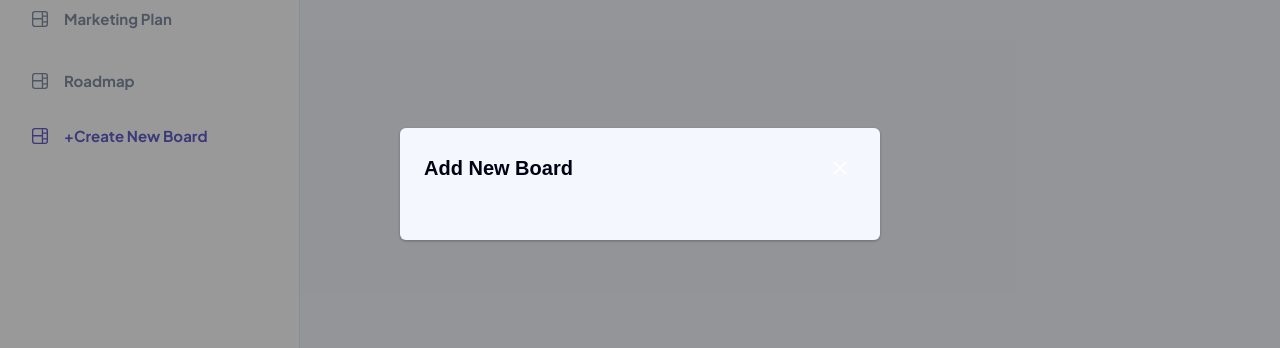
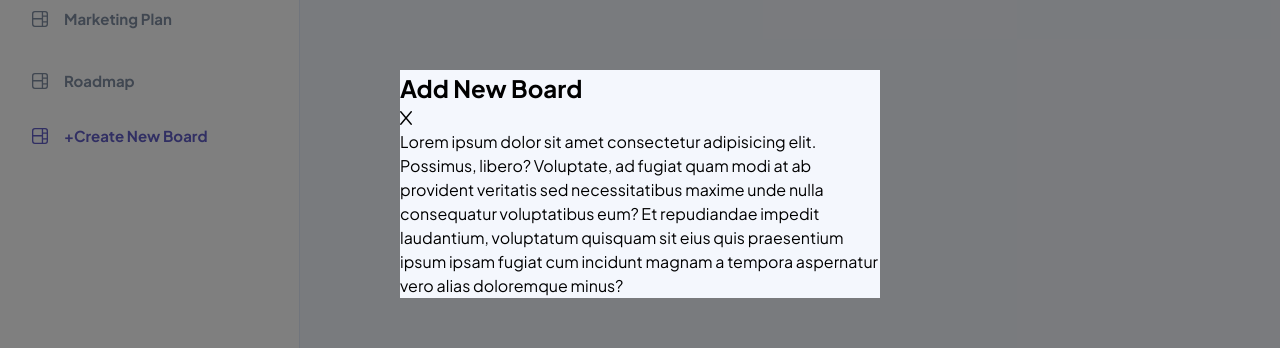
Before and after one commit to KoenCobra/VueKanban, a Vue app: page / in a window 1280 px wide. Both pictures are taken after a click on the button "+Create New Board". Shown: the part 216-564 px from the top of the page. Built offline with nearby package versions, Linux system fonts and the light colour scheme; a web font is replaced by a local one.

Commit message:
added generic dialog

```diff
--- a/index.html
+++ b/index.html
@@ -5,6 +5,7 @@
     <link rel="icon" href="/favicon.ico" />
     <meta name="viewport" content="width=device-width, initial-scale=1.0" />
     <title>Vue Kanban</title>
+    <script src="https://kit.fontawesome.com/c3e5479c48.js" crossorigin="anonymous"></script>
   </head>
   <body>
     <div id="app"></div>
--- a/src/components/generic-dialog.vue
+++ b/src/components/generic-dialog.vue
@@ -1,25 +1,41 @@
 <template>
-  <Dialog
-    @update:visible="hideHandler"
-    v-bind:visible="props.modelValue"
-    modal
-    :header="props.header"
-  >
-    <div class="dialog-body">
-      <slot />
+  <div v-if="props.isDialogVisible" class="dialog-container">
+    <div class="dialog">
+      <div class="dialog-header">
+        <h2>{{ props.header }}</h2>
+        <i @click="$emit('close')" class="fa-regular fa-x"></i>
+      </div>
+      <div class="dialog-body">
+        Lorem ipsum dolor sit amet consectetur adipisicing elit. Possimus, libero? Voluptate, ad
+        fugiat quam modi at ab provident veritatis sed necessitatibus maxime unde nulla consequatur
+        voluptatibus eum? Et repudiandae impedit laudantium, voluptatum quisquam sit eius quis
+        praesentium ipsum ipsam fugiat cum incidunt magnam a tempora aspernatur vero alias
+        doloremque minus?
+        <slot />
+      </div>
     </div>
-  </Dialog>
+  </div>
 </template>
 
 <script setup lang="ts">
-import Dialog from 'primevue/dialog'
-
-const props = defineProps(['modelValue', 'header'])
-const emit = defineEmits(['update:modelValue'])
-
-function hideHandler(value: any) {
-  emit('update:modelValue', value)
-}
+const props = defineProps(['isDialogVisible', 'header'])
 </script>
 
-<style scoped lang="scss"></style>
+<style scoped lang="scss">
+@import '../assets/sass/variables.scss';
+.dialog-container {
+  position: absolute;
+  inset: 0;
+  background-color: rgba(0, 0, 0, 0.5);
+  z-index: 1;
+  .dialog {
+    background-color: var(--bodyBackground);
+    position: absolute;
+    top: 50%;
+    left: 50%;
+    transform: translate(-50%, -50%);
+    width: 480px;
+    z-index: 2;
+  }
+}
+</style>
--- a/src/components/sidebar.vue
+++ b/src/components/sidebar.vue
@@ -46,7 +46,11 @@
     <img src="../assets/images/icon-show-sidebar.svg" alt="" />
   </button>
 
-  <GenericDialog :header="'Add New Board'" v-model="isDialogVisible"></GenericDialog>
+  <GenericDialog
+    :header="'Add New Board'"
+    :is-dialog-visible="isDialogVisible"
+    @close="isDialogVisible = false"
+  ></GenericDialog>
 </template>
 
 <script setup lang="ts">
```
